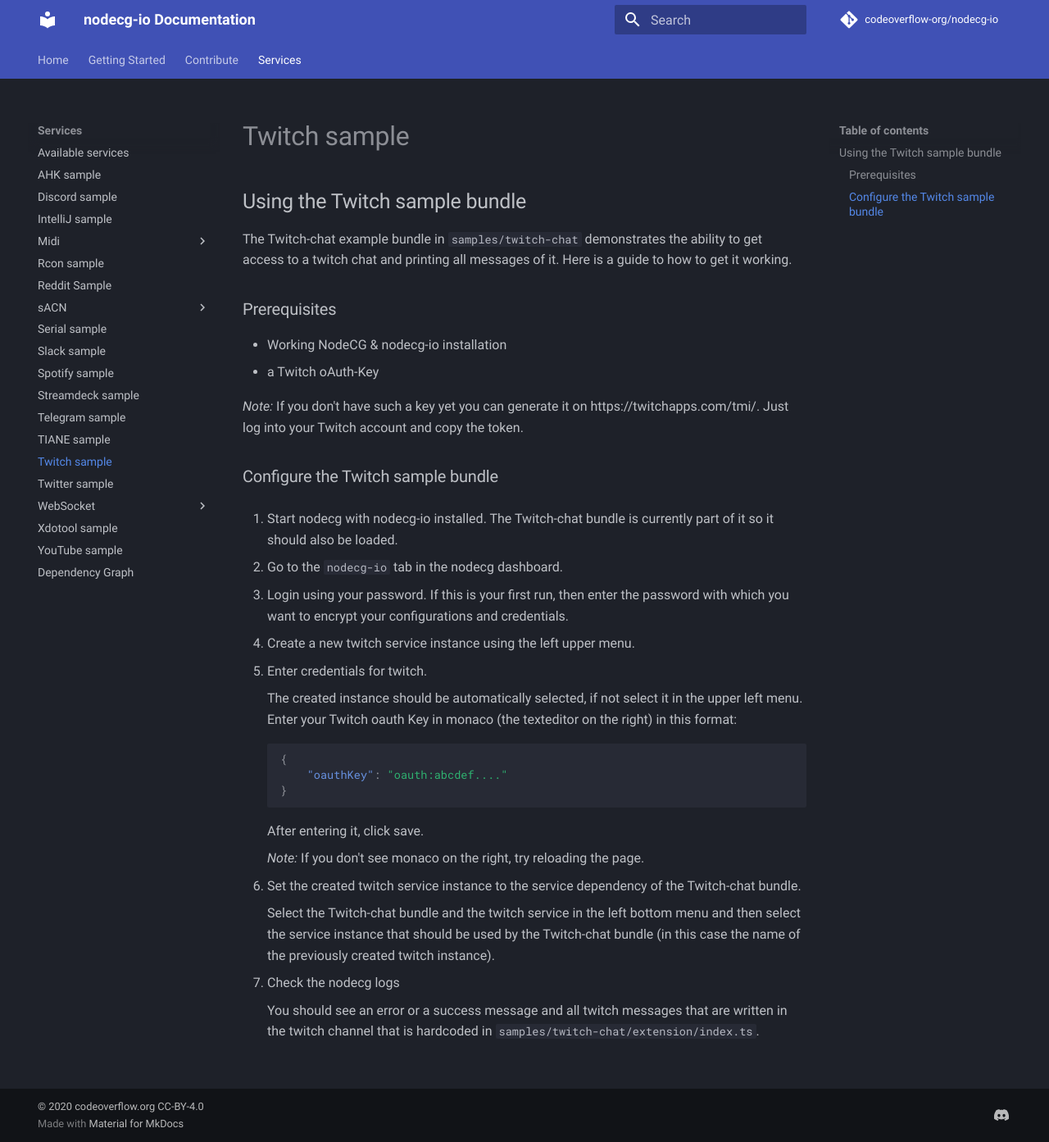
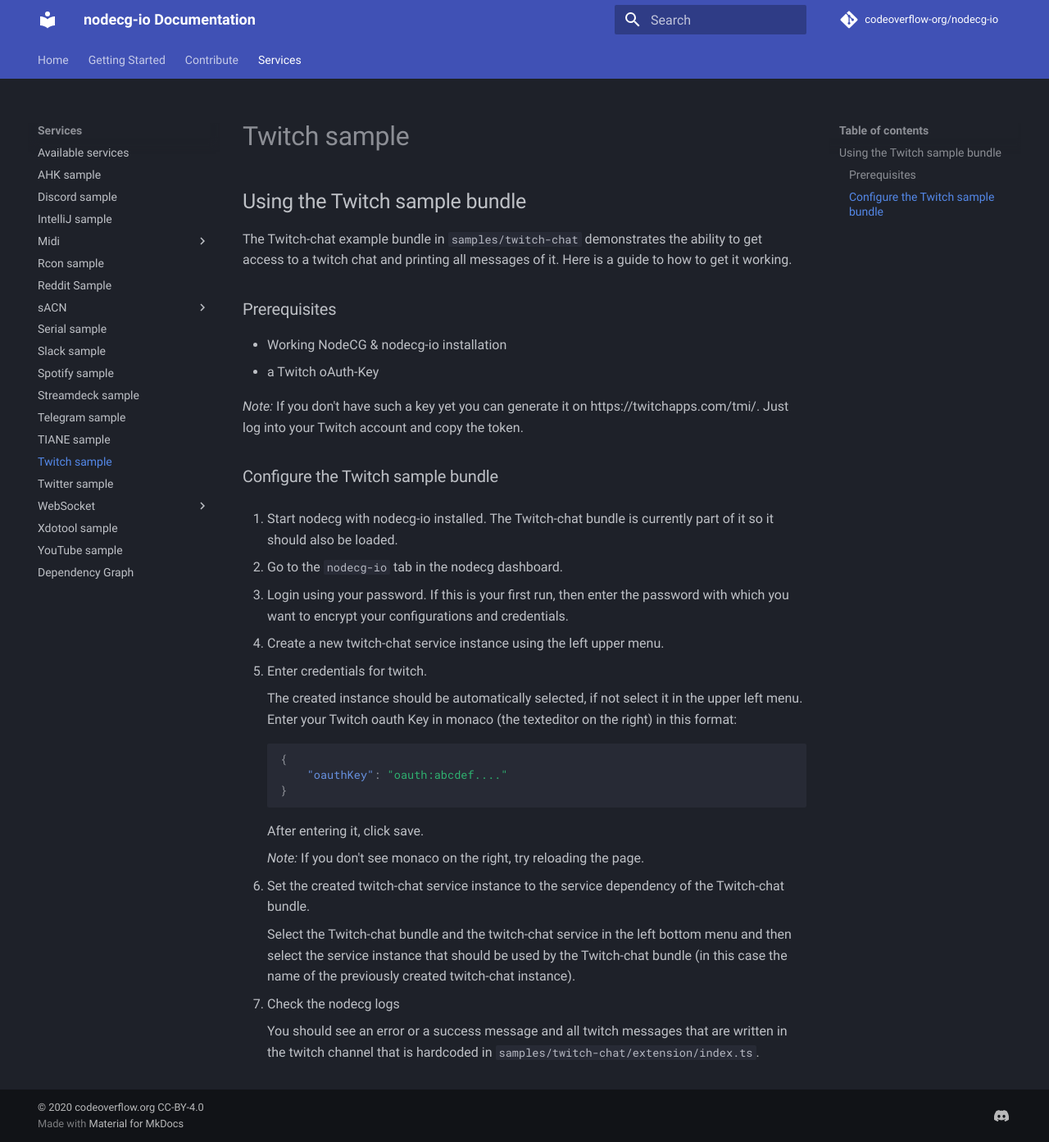
Before and after one commit to codeoverflow-org/nodecg-io-docs, an MkDocs documentation site: the page built from docs/samples/twitch-chat.md, in a window 1280 px wide and 1393 px high. Shown: the whole window at 82% size. Built offline with MkDocs 1.6.1 and Material for MkDocs 9.7.7, drawn with Linux system fonts in a browser that asks for light colours; comment, search, counter and statistics services are not loaded.

Commit message:
Rename twitch service to twitch-chat
See https://github.com/codeoverflow-org/nodecg-io/pull/151

```diff
--- a/docs/samples/twitch.md
+++ b/docs/samples/twitch-chat.md
@@ -17,7 +17,7 @@
 
 3. Login using your password. If this is your first run, then enter the password with which you want to encrypt your configurations and credentials.
 
-4. Create a new twitch service instance using the left upper menu.
+4. Create a new twitch-chat service instance using the left upper menu.
 
 5. Enter credentials for twitch.
 
@@ -33,9 +33,9 @@
 
     _Note:_ If you don't see monaco on the right, try reloading the page.
 
-6. Set the created twitch service instance to the service dependency of the Twitch-chat bundle.
+6. Set the created twitch-chat service instance to the service dependency of the Twitch-chat bundle.
 
-    Select the Twitch-chat bundle and the twitch service in the left bottom menu and then select the service instance that should be used by the Twitch-chat bundle (in this case the name of the previously created twitch instance).
+    Select the Twitch-chat bundle and the twitch-chat service in the left bottom menu and then select the service instance that should be used by the Twitch-chat bundle (in this case the name of the previously created twitch-chat instance).
 
 7. Check the nodecg logs
 
--- a/mkdocs.yml
+++ b/mkdocs.yml
@@ -65,7 +65,7 @@
           - Streamdeck sample: samples/streamdeck.md
           - Telegram sample: samples/telegram.md
           - TIANE sample: samples/tiane.md
-          - Twitch sample: samples/twitch.md
+          - Twitch sample: samples/twitch-chat.md
           - Twitter sample: samples/twitter.md
           - WebSocket:
                 - Client sample: samples/websocket-client.md
```
